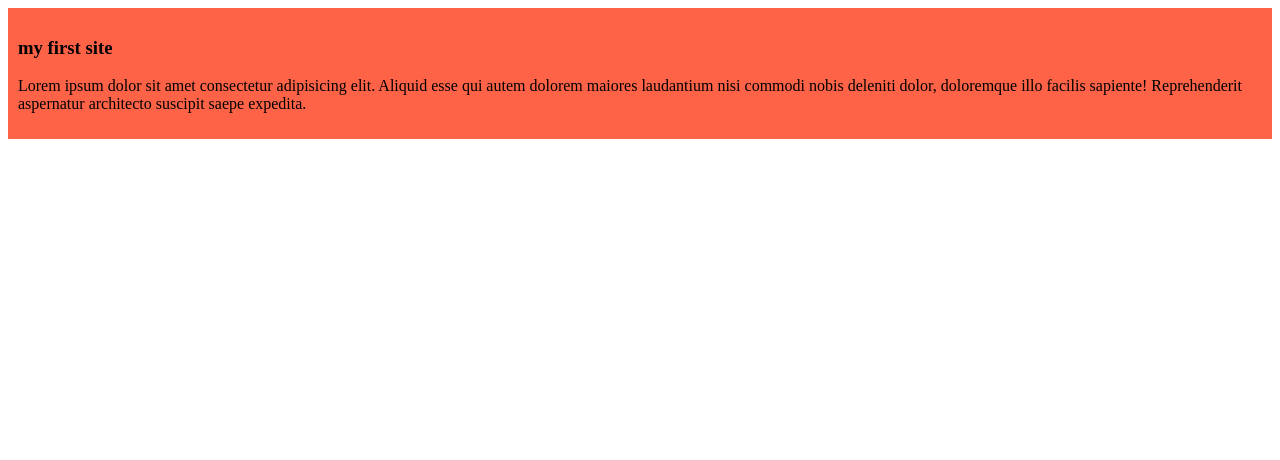
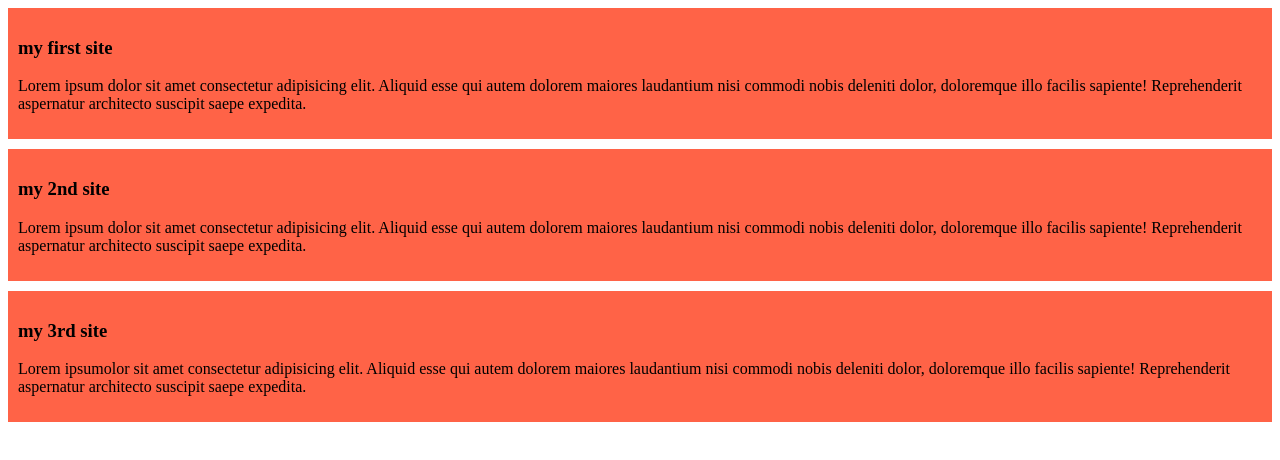
Before and after one commit to ishmam-bot/simple, a plain HTML site: page index.html in a window 1280 px wide. Drawn offline with Linux system fonts and the light colour scheme.

Commit message:
added the 2nd and 3rd blog

```diff
--- a/index.html
+++ b/index.html
@@ -13,5 +13,15 @@
         <p>Lorem ipsum dolor sit amet consectetur adipisicing elit. Aliquid esse qui autem dolorem maiores laudantium nisi commodi nobis deleniti dolor, doloremque illo facilis sapiente! Reprehenderit aspernatur architecto suscipit saepe expedita.</p>
     </div>
 
+    <div>
+        <h3>my 2nd site</h3>
+        <p>Lorem ipsum dolor sit amet consectetur adipisicing elit. Aliquid esse qui autem dolorem maiores laudantium nisi commodi nobis deleniti dolor, doloremque illo facilis sapiente! Reprehenderit aspernatur architecto suscipit saepe expedita.</p>
+    </div>
+
+    <div>
+        <h3>my 3rd site</h3>
+        <p>Lorem ipsumolor sit amet consectetur adipisicing elit. Aliquid esse qui autem dolorem maiores laudantium nisi commodi nobis deleniti dolor, doloremque illo facilis sapiente! Reprehenderit aspernatur architecto suscipit saepe expedita.</p>
+    </div>
+
 </body>
 </html>
--- a/styles/blog.css
+++ b/styles/blog.css
@@ -1,4 +1,5 @@
 div{
     background-color: tomato;
     padding: 10px;
+    margin-bottom: 10px;
 }
```
